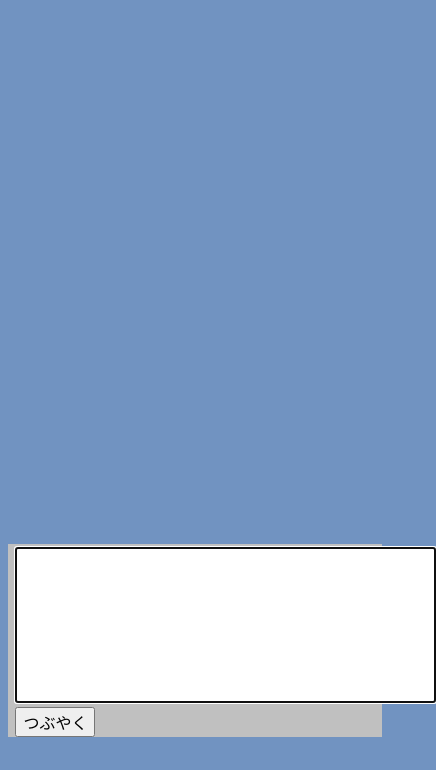
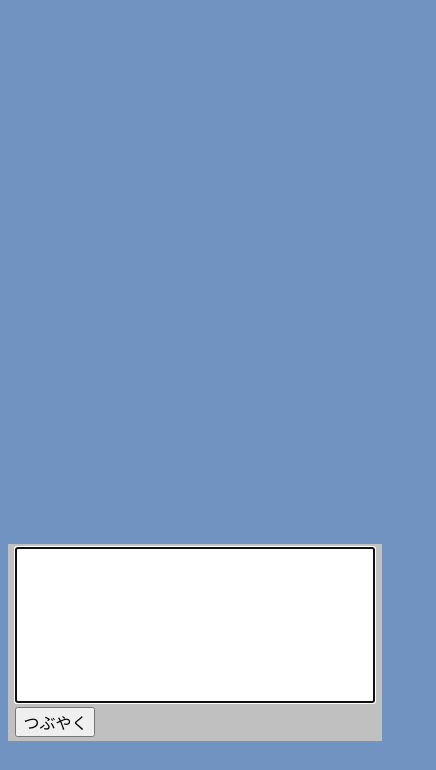
Before and after one commit to airis0/murmur-alone, a plain HTML site: page index.html in a window 390 px wide. Shown: the part 74-844 px from the top of the page, 436 px wide, since content can reach past the window. Drawn offline with Linux system fonts and the light colour scheme.

Commit message:
murmur-alone

```diff
--- a/index.js
+++ b/index.js
@@ -28,8 +28,8 @@ function tubuyaki_refresh(){
 
 
 function tubuyaki_focus(){
-  var test = "#"+(tubuyaki.length-1);
-  location.href = test;
+  //var test = "#"+(tubuyaki.length-1);
+  //location.href = test;
   $('#text_area').focus();
 }
 
--- a/style.css
+++ b/style.css
@@ -96,13 +96,25 @@ body{
 
 #text_edit{
 	background-color: silver;
-	padding: 1% 0 0 2%;
+	padding: 1% 2% 1% 2%;
 }
 
 textarea{
 	resize: none;
+
+	box-sizing: border-box;
 }
 
 #post_btn{
 	font-size: 100%;
 }
+
+
+@media screen and (max-width: 768px) {
+	textarea{
+		resize: none;
+		width: 100%;
+		max-width: 100%;
+		box-sizing: border-box;
+	}
+}
```
